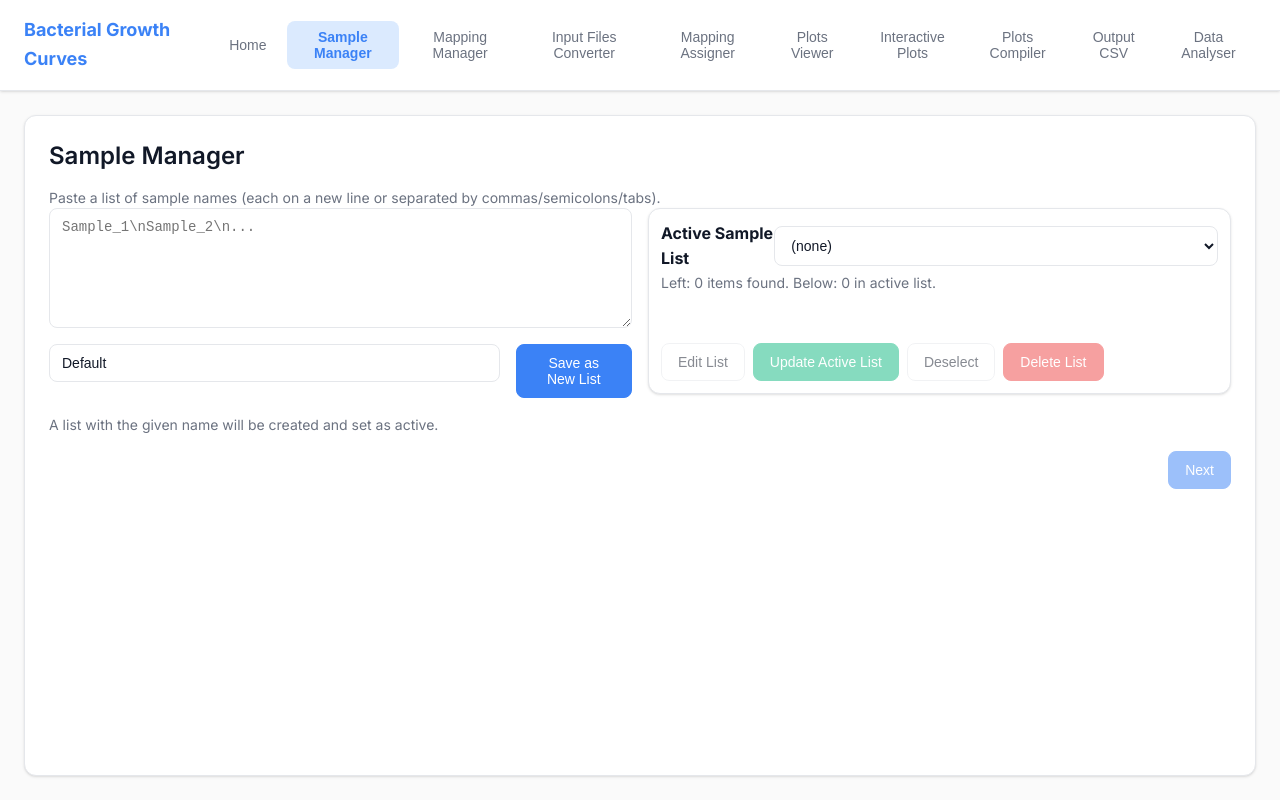
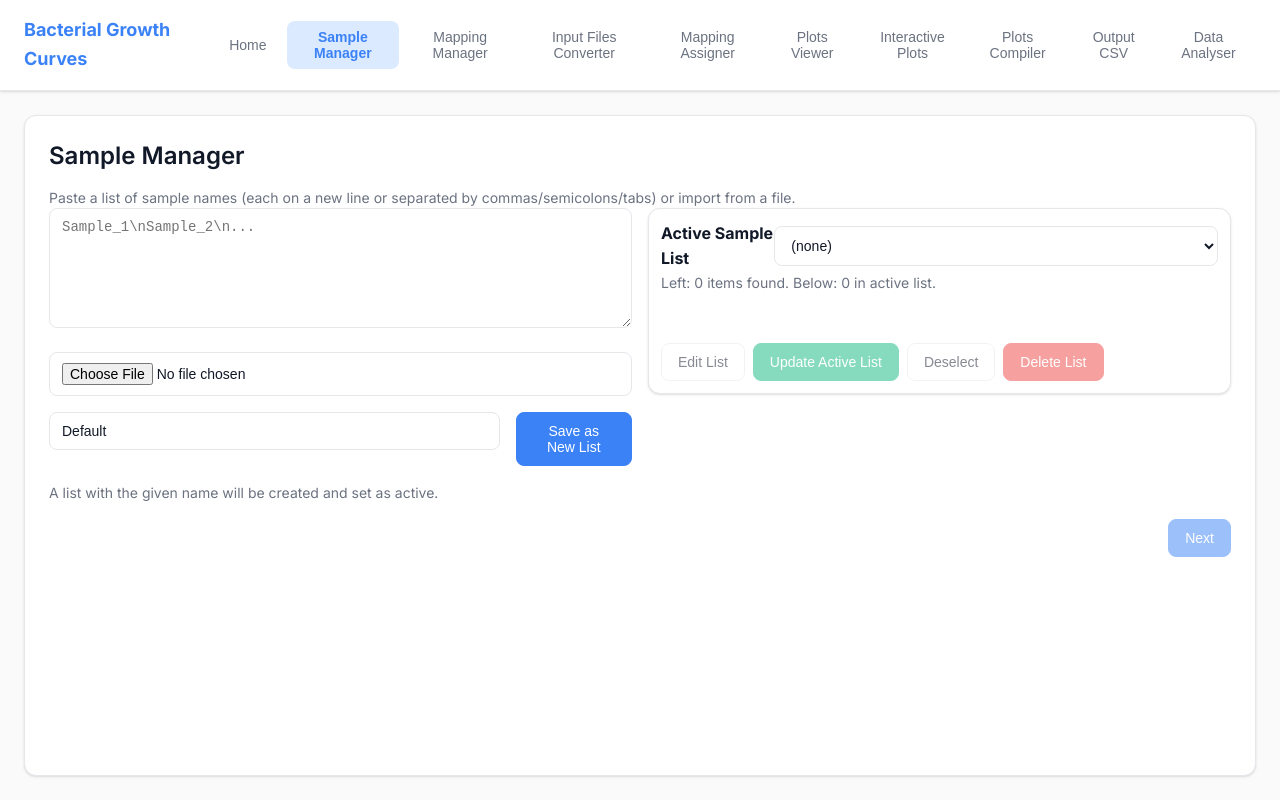
Before and after one commit to IwoSzempruch/Bacterial_Growth_Curves_Analyser, a React (Vite) app: page / in a window 1280 px wide. Both pictures are taken after a click on the button "🧪 Start with Sample Manager". Built offline with nearby package versions, Linux system fonts and the light colour scheme.

Commit message:
feat: allow importing sample lists from files

```diff
--- a/src/modules/sample_manager/SampleManager.tsx
+++ b/src/modules/sample_manager/SampleManager.tsx
@@ -27,13 +27,38 @@ export default function SampleManager(){
 
   const parsed = normalizeInput(raw)
 
+  const handleFile = async (file: File) => {
+    const text = await file.text()
+    setRaw(text)
+  }
+
   return (
     <div className="panel">
       <h2>Sample Manager</h2>
-      <div className="small">Paste a list of sample names (each on a new line or separated by commas/semicolons/tabs).</div>
+      <div className="small">Paste a list of sample names (each on a new line or separated by commas/semicolons/tabs) or import from a file.</div>
       <div className="row">
         <div className="col" style={{flex:1}}>
-          <textarea value={raw} onChange={e=>setRaw(e.target.value)} placeholder="Sample_1\nSample_2\n..."/>
+          <textarea
+            value={raw}
+            onChange={e=>setRaw(e.target.value)}
+            onDragOver={e=>e.preventDefault()}
+            onDrop={e=>{
+              e.preventDefault()
+              const file = e.dataTransfer.files?.[0]
+              if (file) handleFile(file)
+            }}
+            placeholder="Sample_1\nSample_2\n..."
+          />
+          <div className="row" style={{marginTop:8}}>
+            <input
+              type="file"
+              accept=".txt,.csv"
+              onChange={e=>{
+                const file = e.target.files?.[0]
+                if (file) handleFile(file)
+              }}
+            />
+          </div>
           <div className="row">
             <input type="text" value={newListName} onChange={e=>setNewListName(e.target.value)} placeholder="List name (e.g. 'Experiment-1')"/>
             <button className="btn primary" onClick={()=>{
```
